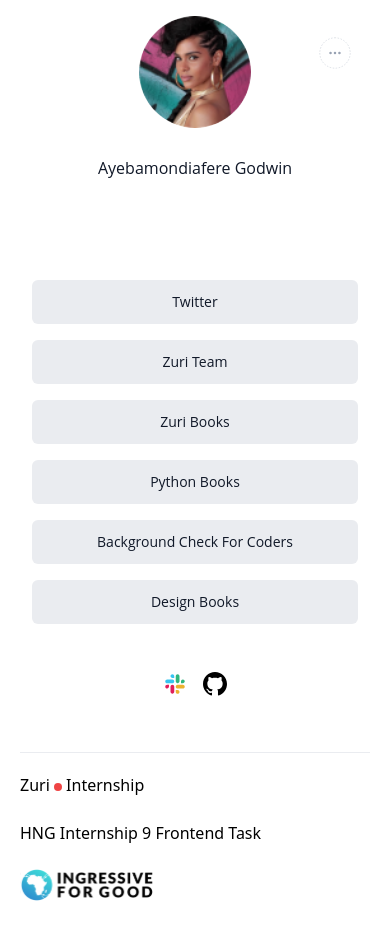
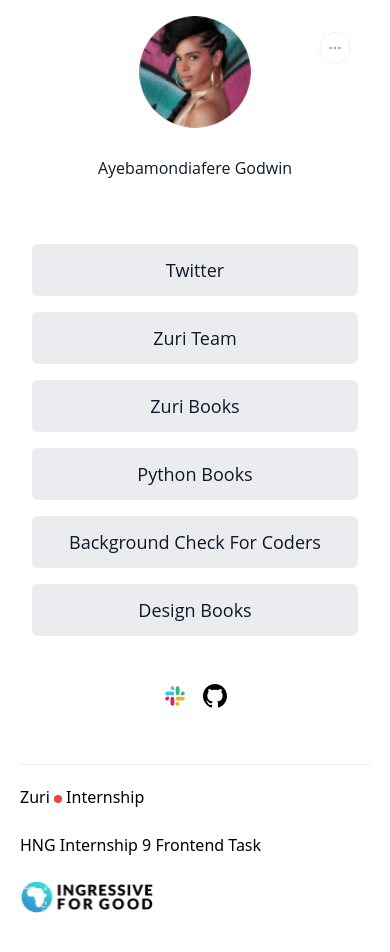
Before and after one commit to boivado2/hng_frontend_task_1, a React (Create React App) app: page / in a window 390 px wide. Built offline with nearby package versions, Linux system fonts and the light colour scheme.

Commit message:
change image id property.

```diff
--- a/src/App.js
+++ b/src/App.js
@@ -18,9 +18,9 @@
       </div>
 
       <div className='flex justify-center items-center gap-4 pb-9 pt-4'>
-        <a href='https://slack.com/boivado2' target="_blank" rel="noopener noreferrer"><img className='' src={slackSvg} alt="slack-icon" /></a>
+          <img className='' src={slackSvg} alt="slack-icon" />
 
-        <a href='https://github.com/boivado2' target="_blank" rel="noopener noreferrer"><img className='' src={githubSvg}  alt="github-icon"/></a>
+          <img className='' src={githubSvg} alt="github-icon" />
       </div>
 
 
--- a/src/components/Header.jsx
+++ b/src/components/Header.jsx
@@ -12,25 +12,21 @@
 
       <div className=' absolute top-[15%] right-[10%] md:right-[20%]'>
 
-        <a href='https://github.com/boivado2' target="_blank" rel="noopener noreferrer">
         <img src={share_arrow_icon} id="share-arrow-icon" className='hover:bg-custom-gray-100 w-10 h-10 rounded-full hidden md:block' alt='share-icon' />
-      </a>
 
-          <a href='https://slack.com/John' target="_blank" rel="noopener noreferrer">
                   <img src={share_dot_icon} id="share-dot-icon" className=' w-8 h-8 rounded-full md:hidden hover:bg-custom-gray-100' alt='share-icon' />
-        </a>
 
       </div>
 
       <div id='profile_img_container' className=' cursor-pointer relative'>
-        <img src={profile_url} id="profile_url" className=' w-28 h-28 rounded-full' alt='profile_url ' />
+        <img src={profile_url} id="profile_img" className=' w-28 h-28 rounded-full' alt='profile_img' />
         <img src={cameraIcon} id="camera_icon" alt='camera-icon' className=' invisible absolute top-16 left-[40%]' />
         <Overlay styles=" rounded-full invisible"/>
 
      </div>
 
       <h3 className=' font-medium text-base md:text-xl text-custom-text-black py-4' id='twitter'>Ayebamondiafere Godwin</h3>
-      <h3 id="slack" className=' invisible'>John Ayebamondiafere Godwin</h3>
+      <h3 id="slack" className=' hidden '>boivado2</h3>
     </div>
   )
 }
--- a/src/components/Link.jsx
+++ b/src/components/Link.jsx
@@ -5,7 +5,7 @@
   const {id, name, link} = props.data
   return (
 
-      <a className=' px-7 py-3 text-custom-text-black bg-custom-gray w-full rounded-md text-center font-medium text-sm md:text-lg hover:bg-custom-gray-100 cursor-pointer capitalize' href={link} id={id} target="_blank" rel="noopener noreferrer">{name}</a>
+      <a className=' px-7 py-3 text-custom-text-black bg-custom-gray w-full rounded-md text-center font-medium text-lg hover:bg-custom-gray-100 cursor-pointer capitalize' href={link} id={id} target="_blank" rel="noopener noreferrer">{name}</a>
   )
 }
 
--- a/src/components/LinkContainer.jsx
+++ b/src/components/LinkContainer.jsx
@@ -2,10 +2,10 @@
 import Link from './Link'
 
 const links = [
-  { id: 'twitter', name : "twitter", link : "https://twitter.com/hnginternship"},
+  { id: 'twitter', name : "twitter", link : "https://twitter.com/ayi_dev"},
   { id: "btn_zuri", name : "zuri team", link : "https://training.zuri.team"},
   { id: "books", name : "zuri books", link : "https://books.zuri.team"},
-  { id: "book_python", name : "python books", link : "https://books.zuri.team/python-for-beginners?ref_id=johnAyebamondiafereGodwin"},
+  { id: "book_python", name : "python books", link : "https://books.zuri.team/python-for-beginners?ref_id=boivado2"},
   {id: "pitch", name: "background check for coders", link: "https://background.zuri.team" },
   {id: "book_design", name : "design books", link : "https://books.zuri.team/design-rules"},
 
```
